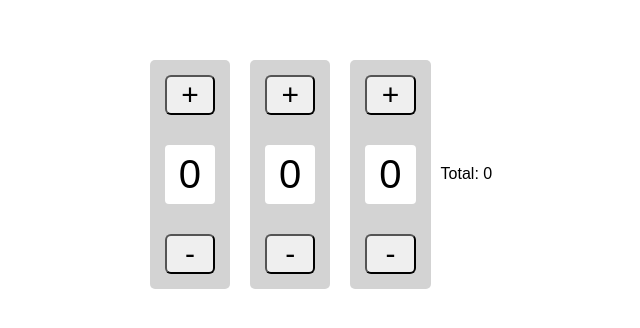
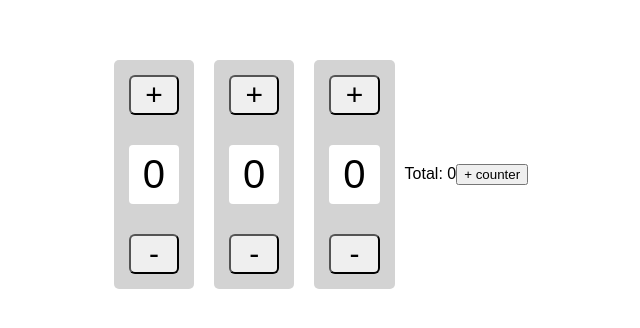
Before and after one commit to sf-golden-bears-2017/react_counters_challenge, a React (Create React App) app: page / in a window 1280 px wide. Shown: the part 226-554 px from the top of the page, without its empty margins (324-964 px from the left). Built offline with nearby package versions, Linux system fonts and the light colour scheme.

Commit message:
Add a button to add a counter

```diff
--- a/src/App.js
+++ b/src/App.js
@@ -6,38 +6,61 @@ class App extends React.Component {
 constructor() {
   super();
   this.state = {
-    count1: 0,
-    count2: 0,
-    count3: 0
+    counters: [
+      {count: 0, multiplier: 1},
+      {count: 0, multiplier: 2},
+      {count: 0, multiplier: 3}
+    ]
   };
 
   this.increment = this.increment.bind(this)
   this.decrement = this.decrement.bind(this)
   this.total = this.total.bind(this)
+  this.addCounterButton = this.addCounterButton.bind(this)
 }
 
-  increment(counter, multiplier) {
-    this.setState({ [counter]: this.state[counter] + multiplier })
+  increment(index) {
+    const counters = this.state.counters
+    counters[index].count += counters[index].multiplier
+    this.setState({counters})
   }
 
-  decrement(counter, multiplier) {
-    this.setState({ [counter]: this.state[counter] - multiplier })
+  decrement(index) {
+    const counters = this.state.counters
+    counters[index].count -= counters[index].multiplier
+    this.setState({counters})
   }
 
   total() {
-    return this.state.count1 + this.state.count2 + this.state.count3
+    return this.state.counters.reduce((sum, counter) => sum + counter.count, 0);
+  }
+
+  addCounterButton() {
+    const counters = this.state.counters
+    counters.push({count: 0, multiplier: (this.state.counters.length + 1)})
+    this.setState({counters})
   }
 
   render() {
     return (
-      <div className="page-center-frame">
-        {(Object
-          .keys(this.state))
-          .map((counter, index) =>
-            <Counter multiplier={index + 1} increment={() => this.increment(counter, index + 1)} decrement={() => this.decrement(counter, index + 1)} count={this.state[counter]} />
-        )}
-        <div className="total">
-          <span>Total: {this.total()}</span>
+      <div className="parent-container">
+        <div className="page-center-frame">
+          {(this.state.counters)
+            .map((counter, index) =>
+              <Counter increment={() => this.increment(index)} decrement={() => this.decrement(index)} count={counter.count} />
+          )}
+
+          { /* <Counter multiplier={1} increment={() => this.increment("count1", 1)} decrement={() => this.decrement("count1", 1)} count={this.state.count1} />
+          <Counter multiplier={2} increment={() => this.increment("count2", 2)} decrement={() => this.decrement("count2", 2)} count={this.state.count2} />
+          <Counter multiplier={3} increment={() => this.increment("count3", 3)} decrement={() => this.decrement("count3", 3)} count={this.state.count3} /> */ }
+
+          <div className="total">
+            <span>Total: {this.total()}</span>
+          </div>
+
+          <div className="add-button">
+            <button onClick={this.addCounterButton}>+ counter</button>
+          </div>
         </div>
       </div>
     );
```
